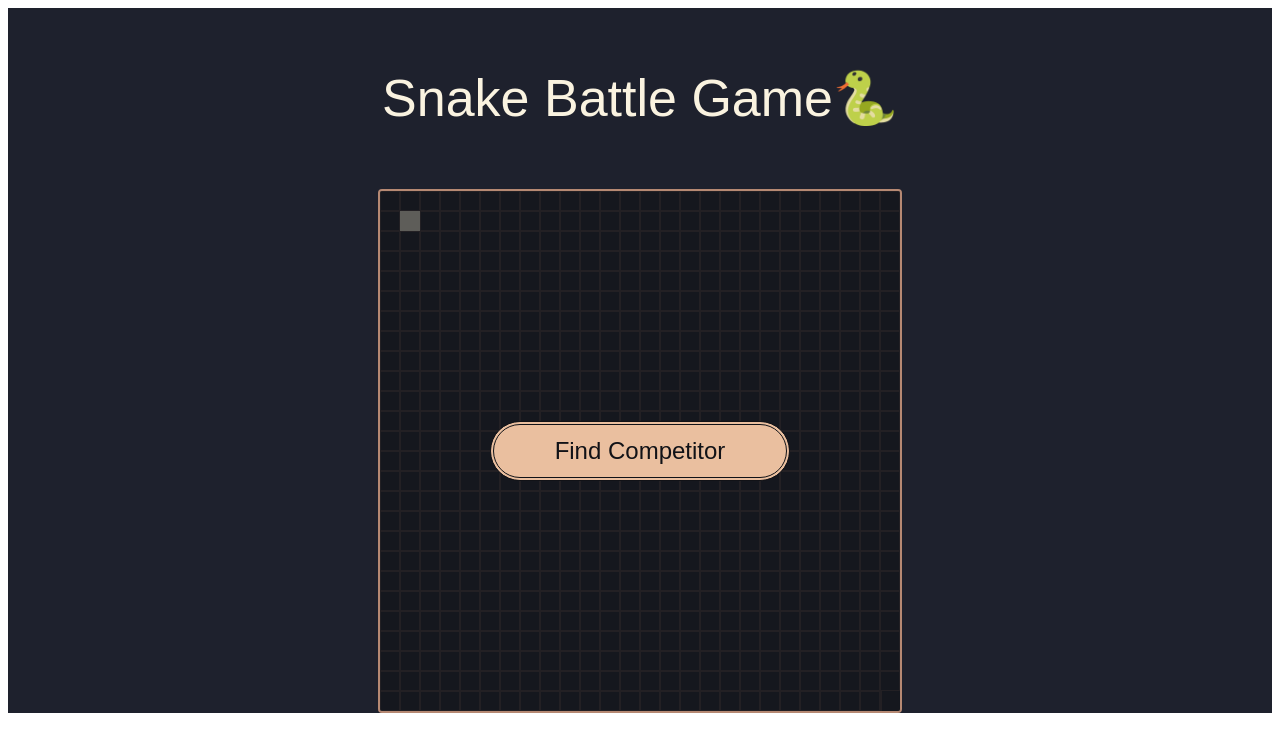
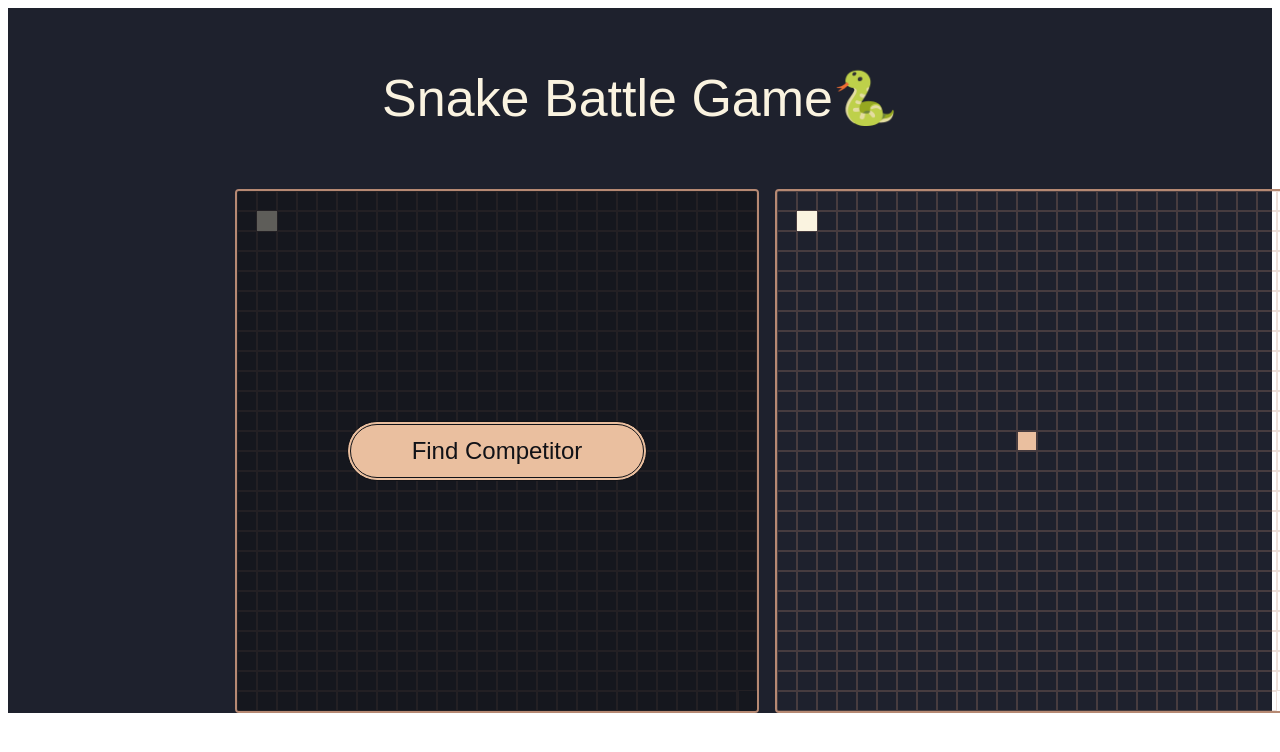
Before and after one commit to ms314006/snake-battle-game, a React app: page / in a window 1280 px wide. Shown: the top 752 px of the page. Built offline with nearby package versions, Linux system fonts and the light colour scheme; the HTML template or start-up script is replaced by a standard one.

Commit message:
add: 可顯示對手的貪食蛇畫面

```diff
--- a/src/views/Main/index.tsx
+++ b/src/views/Main/index.tsx
@@ -5,12 +5,11 @@ import { v4 as uuidv4 } from 'uuid';
 import SnakeGame from '../../class/SnakeGame';
 import FindCompetitor from '../../components/FindCompetitor';
 import GameOverWindow from '../../components/GameOverWindow';
-import Snake from '../../class/Snake';
-import Apple from '../../class/Apple';
 
 const StyledSnakeGameComponent = styled.div`
   width: 100%;
   height: 100%;
+  min-height: 700px;
   background: #1e212d;
   display: flex;
   flex-direction: column;
@@ -24,7 +23,22 @@ const GameTitle = styled.div`
   margin: 60px 0px;
 `;
 
+const GameContent = styled.div`
+  display: grid;
+  grid-template-columns: 540px 270px;
+`;
+
 const GameScreen = styled.div`
+  width: ${props => props.gridScreenWidth}px;
+  height: ${props => props.gridScreenWidth}px;
+  border: 2px solid #b68973;
+  border-radius: 4px;
+  display: flex;
+  flex-wrap: wrap;
+  overflow: hidden;
+`;
+
+const CompetitorScreen = styled.div`
   width: ${props => props.gridScreenWidth}px;
   height: ${props => props.gridScreenWidth}px;
   border: 2px solid #b68973;
@@ -45,14 +59,20 @@ const GameCanvas = styled.canvas`
   position: absolute;
 `;
 
+const CompetitorGameCanvas = styled.canvas`
+  position: absolute;
+`;
+
 const Main = () => {
   const [snakeGame, setSnakeGame] = useState(new SnakeGame({}));
+  const [competitorSnakeGame, setCompetitorSnakeGame] = useState(new SnakeGame({}));
   const [playerId, setPlayerId] = useState<string | null>(null);
   const [playerRoomId, setPlayerRoomId] = useState<string | null>(null);
   const [isWatingForAnotherPlayer, setIsWatingForAnotherPlayer] = useState(false);
   const [socketIo, setSocketIo] = useState(null);
 
   const canvasRef = useRef<HTMLCanvasElement | null>(null);
+  const competitorCanvasRef = useRef<HTMLCanvasElement | null>(null);
 
   const draw = () => {
     if (canvasRef.current) {
@@ -63,8 +83,14 @@ const Main = () => {
       snakeGame.snake.draw(ctx);
     }
 
-    if (!snakeGame.isGameOver) {
-      setTimeout(() => { requestAnimationFrame(draw); }, 1000 / snakeGame.fps);
+    if (competitorCanvasRef.current) {
+      const ctx = competitorCanvasRef.current.getContext('2d');
+      if (!ctx) return;
+      ctx.clearRect(
+        0, 0, competitorSnakeGame.map.gridScreenWidth, competitorSnakeGame.map.gridScreenWidth
+      );
+      competitorSnakeGame.apple.draw(ctx);
+      competitorSnakeGame.snake.draw(ctx);
     }
   };
 
@@ -83,10 +109,10 @@ const Main = () => {
     };
     window.removeEventListener('keydown', moveDirection);
     window.addEventListener('keydown', moveDirection);
-    if (!snakeGame.isGameOver) {
-      draw();
-    }
   }, [socketIo, playerId]);
+
+  useEffect(draw, [snakeGame]);
+  useEffect(draw, [competitorSnakeGame]);
 
   useEffect(() => {
     if (playerRoomId === null) return;
@@ -108,10 +134,11 @@ const Main = () => {
       setIsWatingForAnotherPlayer(false);
     });
 
-    socketIo.on('updateSnakeGame', ({ snakeGame: nextSnakeGame }) => {
-      snakeGame.snake = new Snake(nextSnakeGame.snake);
-      snakeGame.apple = new Apple(nextSnakeGame.apple);
-      snakeGame.fps = nextSnakeGame.fps;
+    socketIo.on('updateSnakeGame', ({
+      snakeGame: nextSnakeGame, competitorSnakeGame: nextCompetitorSnakeGame
+    }) => {
+      setSnakeGame(new SnakeGame(nextSnakeGame));
+      setCompetitorSnakeGame(new SnakeGame(nextCompetitorSnakeGame));
     });
   }, [socketIo]);
 
@@ -122,6 +149,7 @@ const Main = () => {
         <span role="img" aria-label="snake">🐍</span>
         {isWatingForAnotherPlayer && <span style={{ fontSize: 14, }}>（等待另一位玩家...）</span>}
       </GameTitle>
+      <GameContent>
         <GameScreen gridScreenWidth={snakeGame.map.gridScreenWidth}>
           <GameCanvas
             ref={canvasRef}
@@ -147,6 +175,20 @@ const Main = () => {
             foundCompetitor={(roomId) => setPlayerRoomId(roomId)}
           />
         </GameScreen>
+        <CompetitorScreen gridScreenWidth={competitorSnakeGame.map.gridScreenWidth}>
+          <CompetitorGameCanvas
+            ref={competitorCanvasRef}
+            width={competitorSnakeGame.map.gridScreenWidth}
+            height={competitorSnakeGame.map.gridScreenWidth}
+          />
+          {
+            Array.from(Array((competitorSnakeGame.map.rowSize ** 2) - 1))
+              .map((number, index) => (
+                <MapGrid key={index} gridSize={competitorSnakeGame.map.gridSize} />
+              ))
+          }
+        </CompetitorScreen>
+      </GameContent>
     </StyledSnakeGameComponent>
   );
 };
```
Lines whose indentation alone changed are shown as unchanged.
